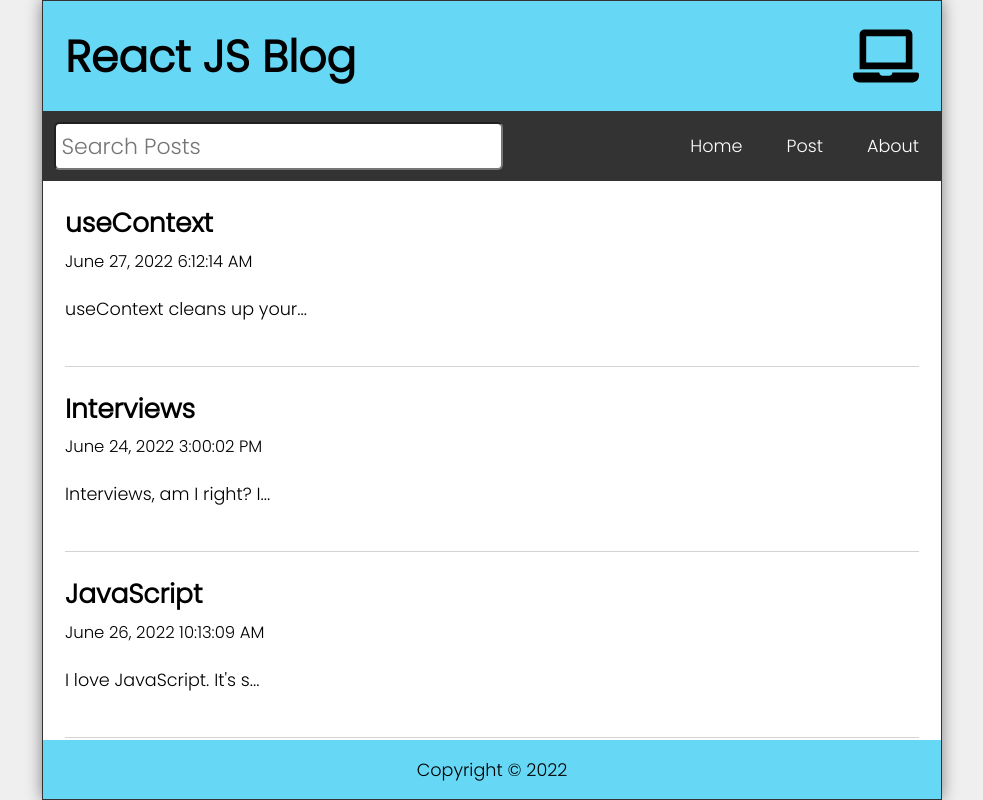
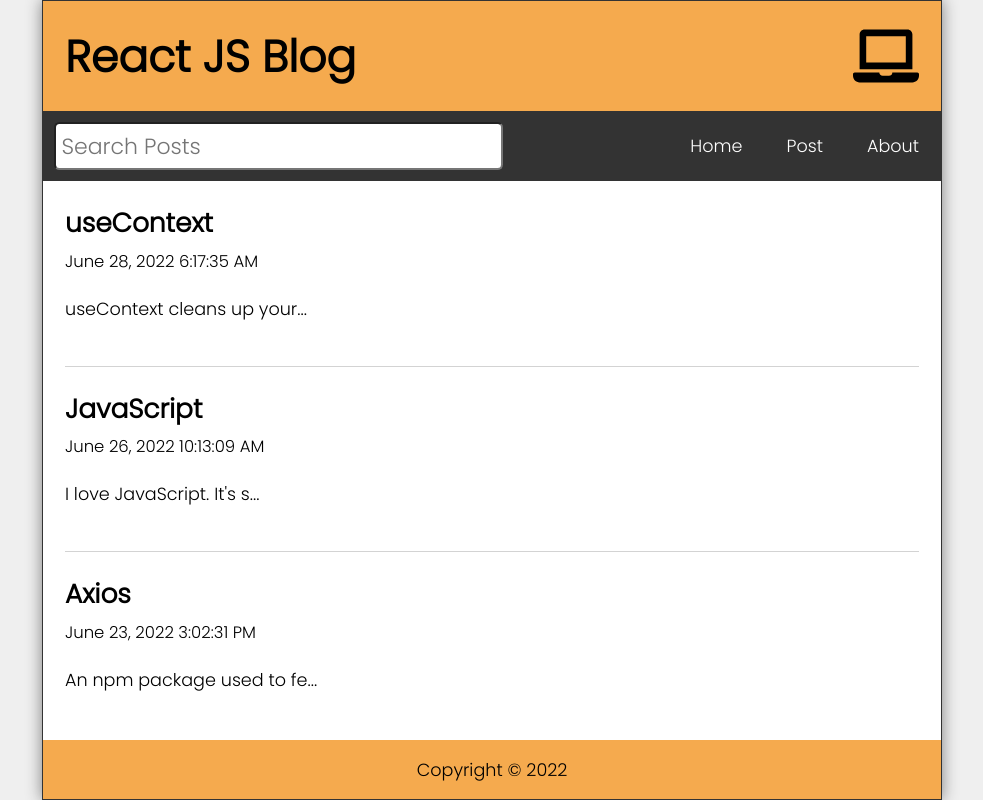
Before and after one commit to 2Kelvin/react-blog, a React (Create React App) app: page / in a window 1280 px wide. Shown: the whole page, without its empty margins (148-1131 px from the left). Built offline with nearby package versions, Linux system fonts and the light colour scheme; data requests are answered from the project's data file.

Commit message:
upadted Context api/ useContext to version 6

```diff
--- a/data/db.json
+++ b/data/db.json
@@ -7,34 +7,16 @@
       "body": "An npm package used to fetch api data. I need to learn this ASAP!"
     },
     {
-      "id": 8,
-      "title": "Japan",
-      "datetime": "June 23, 2022 4:48:10 PM",
-      "body": "Japan is one of those countries I would like to visit when I get the opportunity to."
-    },
-    {
-      "id": 9,
-      "title": "Node JS or React Native?",
-      "datetime": "June 23, 2022 4:29:40 PM",
-      "body": "Am at a dilemma right now. As am finishing learning React, I know I'll solidify my knowledge through making tones of projects. However, as I do so, I would also like to be learning a new technology. Should I do Node (back-end) or React Native (mobile)? Hmmm..."
-    },
-    {
       "id": 10,
       "title": "JavaScript",
       "datetime": "June 26, 2022 10:13:09 AM",
       "body": "I love JavaScript. It's such an amazing programming language. I'm probably going to become a MERN stack developer."
     },
     {
-      "id": 11,
-      "title": "Interviews",
-      "datetime": "June 24, 2022 3:00:02 PM",
-      "body": "Interviews, am I right? I'm going for one right now. And am done, met some old workmates. I hope we get the parts."
-    },
-    {
       "id": 12,
       "title": "useContext",
-      "datetime": "June 27, 2022 6:12:14 AM",
-      "body": "useContext cleans up your app from all the prop drilling into components in through App. It puts all the \"data\"/ props into one file to be accessed throughout the application."
+      "datetime": "June 28, 2022 6:17:35 AM",
+      "body": "useContext cleans up your app. It puts all the \"data\"/ props into one file to be accessed throughout the application."
     }
   ]
 }
--- a/package.json
+++ b/package.json
@@ -11,7 +11,7 @@
     "react": "^18.1.0",
     "react-dom": "^18.1.0",
     "react-icons": "^4.4.0",
-    "react-router-dom": "^5.3.3",
+    "react-router-dom": "^6.3.0",
     "react-scripts": "5.0.1",
     "web-vitals": "^2.1.4"
   },
--- a/src/App.js
+++ b/src/App.js
@@ -1,34 +1,29 @@
-import Header from "./Components/Header";
-import Navbar from "./Components/Navbar";
 import Home from "./Components/Home";
 import NewPost from "./Components/NewPost";
 import EditPost from "./Components/EditPost";
 import PostsPage from "./Components/PostsPage";
 import About from "./Components/About";
 import Missing from "./Components/Missing";
-import Footer from "./Components/Footer";
-import { Route, Switch } from "react-router-dom";
+import { Route, Routes } from "react-router-dom";
 import { DataProvider } from "./context/DataContext";
+import Layout from "./Components/Layout";
 
 function App() {
   return (
-    <div className="App">
-      <Header title="React JS Blog"/>
       <DataProvider>
-        <Navbar/>
-        <Switch>
-          <Route exact path="/" component={Home}/>
-          <Route exact path="/post" component={NewPost}/>
-          <Route path="/edit/:id" component={EditPost}/>
-          <Route path="/post/:id" component={PostsPage}/>
-
-          <Route path="/about" component={About} />
-
-          <Route path="*" component={Missing}/>
-        </Switch>
+        <Routes>
+          <Route path="/" element={<Layout/>}>
+            <Route index element={<Home/>}/>
+            <Route path="post">
+              <Route index element={<NewPost/>} />
+              <Route path=":id" element={<PostsPage/>} />
+            </Route>
+            <Route path="/edit/:id" element={<EditPost/>}/>
+            <Route path="about" element={<About/>} />
+            <Route path="*" element={<Missing/>}/>
+          </Route>
+        </Routes>
       </DataProvider>
-      <Footer/>
-    </div>
   );
 }
 
--- a/src/Components/About.js
+++ b/src/Components/About.js
@@ -3,7 +3,7 @@ const About = () => {
         <main className="About">
             <h2> About</h2>
             <p style={{ marginTop: "1rem" }}>
-                This blog app is a project I built while learning React JS.
+                This blog app project helped me learn more about: useState, useEffect, axios, react-router, useContext, creating custom  hooks and redux.
             </p>
         </main>
     );
--- a/src/Components/EditPost.js
+++ b/src/Components/EditPost.js
@@ -1,5 +1,5 @@
 import { useContext, useEffect, useState } from "react";
-import { useParams, Link, useHistory } from "react-router-dom";
+import { useParams, Link, useNavigate } from "react-router-dom";
 import { format } from "date-fns";
 import api from "../api/posts";
 import DataContext from "../context/DataContext";
@@ -8,7 +8,7 @@ const EditPost = () => {
     const [editTitle, setEditTitle] = useState("");
     const [editBody, setEditBody] = useState("");
     const { posts, setPosts } = useContext(DataContext);
-    const history = useHistory();
+    const navigate = useNavigate();
     const { id } = useParams();
     const post = posts.find(post => (post.id).toString() === id);
 
@@ -32,7 +32,7 @@ const EditPost = () => {
           setPosts(posts.map(post => post.id === id ? { ...response.data } : post)); //removing that old post & only adding the updated one/ post with the new info
           setEditTitle("");
           setEditBody("");
-          history.push("/");
+          navigate("/");
         } catch (err) {
           console.log(`Error: ${err.message}`);
         }
--- /dev/null
+++ b/src/Components/Layout.js
@@ -0,0 +1,18 @@
+import Header from "./Header";
+import Navbar from "./Navbar";
+import Footer from "./Footer";
+import { Outlet } from "react-router-dom";
+
+const Layout = () => {
+    return (
+        <div className="App">
+            <Header title="React JS Blog"/>
+            <Navbar/>
+            <Outlet/>
+            <Footer/>
+        </div>
+    );
+};
+
+export default Layout;
+// carries all the react-router components that are always present
--- a/src/Components/Navbar.js
+++ b/src/Components/Navbar.js
@@ -20,8 +20,8 @@ const Navbar = () => {
 
             <ul>
                 <li> <Link to="/">Home</Link> </li> {/*the link tag is like the <a> tag: however, the link has a "to" attribute insted of "href"*/}
-                <li> <Link to="/post">Post</Link> </li> {/*links 'tell' the react-router not to request the link from the server but from the proper component*/}
-                <li> <Link to="/about">About</Link> </li>
+                <li> <Link to="post">Post</Link> </li> {/*links 'tell' the react-router not to request the link from the server but from the proper component*/}
+                <li> <Link to="about">About</Link> </li>
             </ul>
         </nav>
     );
--- a/src/Components/NewPost.js
+++ b/src/Components/NewPost.js
@@ -1,13 +1,13 @@
 import { useState, useContext } from "react";
 import DataContext from "../context/DataContext";
-import { useHistory } from "react-router-dom";
+import { useNavigate } from "react-router-dom";
 import api from "../api/posts";
 import { format } from "date-fns";
 
 const Newpost = () => {
     const [postTitle, setPostTitle] = useState("");
     const [postBody, setPostBody] = useState("");
-    const history = useHistory();
+    const navigate = useNavigate();
     const { posts, setPosts} = useContext(DataContext);
 
     const handleSubmit = async (e) => {
@@ -26,7 +26,7 @@ const Newpost = () => {
           setPosts(allPosts);
           setPostTitle("");
           setPostBody("");
-          history.push("/");
+          navigate("/");
         } catch (err) {
           console.log(`Error: ${err.message}`);
         }
--- a/src/Components/Onepost.js
+++ b/src/Components/Onepost.js
@@ -3,7 +3,7 @@ import { Link } from "react-router-dom";
 const Onepost = ({ post }) => {
     return (
         <article className="post">
-            <Link to={`/post/${post.id}`}>
+            <Link to={`post/${post.id}`}>
                 <h2>{post.title}</h2>
                 <p className="postDate">{post.datetime}</p>
             </Link>
--- a/src/Components/PostsPage.js
+++ b/src/Components/PostsPage.js
@@ -1,11 +1,11 @@
 import { useContext } from "react";
-import { useParams, Link, useHistory } from "react-router-dom";
+import { useParams, Link, useNavigate } from "react-router-dom";
 import DataContext from "../context/DataContext";
 import api from "../api/posts";
 
 const Postspage = () => {
     const { posts, setPosts } = useContext(DataContext);
-    const history = useHistory();
+    const navigate = useNavigate();
     const { id } = useParams();
     const post = posts.find(thePost => (thePost.id).toString() === id);
 
@@ -14,7 +14,7 @@ const Postspage = () => {
           await api.delete(`/posts/${id}`);
           const postsList = posts.filter(post => post.id !== id);
           setPosts(postsList);
-          history.push("/");
+          navigate("/");
         } catch (err) {
           console.log(`Error: ${err.message}`);
         }
--- a/src/index.css
+++ b/src/index.css
@@ -41,7 +41,7 @@ body {
 
 .Header, .Footer {
   width: 100%;
-  background-color: #66d8f5;
+  background-color: rgb(245, 170, 78);
   padding: 1rem;
   display: flex;
   justify-content: space-between;
--- a/src/index.js
+++ b/src/index.js
@@ -2,13 +2,15 @@ import React from 'react';
 import ReactDOM from 'react-dom/client';
 import './index.css';
 import App from './App';
-import { BrowserRouter as Router, Route } from "react-router-dom";
+import { BrowserRouter as Router, Routes, Route } from "react-router-dom";
 
 const root = ReactDOM.createRoot(document.getElementById('root'));
 root.render(
   <React.StrictMode>
     <Router>
-      <Route path="/" component={App} />
+      <Routes>
+        <Route path="/*" element={<App/>} />
+      </Routes>
     </Router>
   </React.StrictMode>
 );
```
Also changed, not shown: 1 other file (tests, documents, lock files or other folders).
